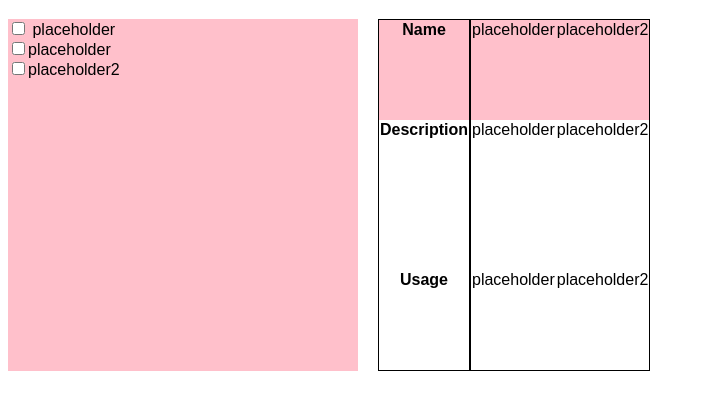
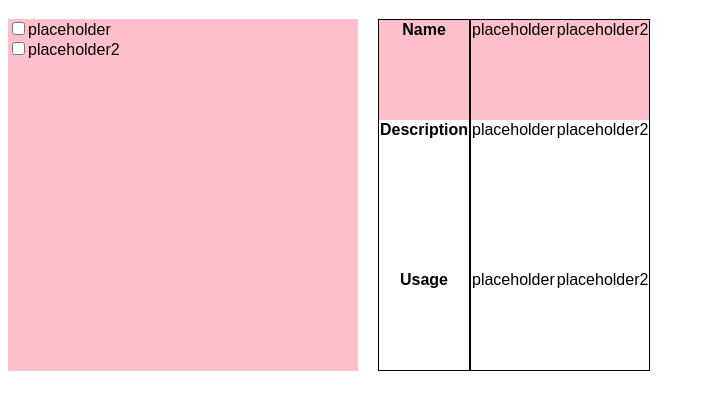
Before and after one commit to ri-zhan/ds-comparison, a plain HTML site: page index.html in a window 1280 px wide. Shown: the part 61-470 px from the top of the page, without its empty margins (0-705 px from the left). Drawn offline with Linux system fonts and the light colour scheme.

Commit message:
feat: placeholder checkbox hidden

```diff
--- a/index.html
+++ b/index.html
@@ -16,8 +16,8 @@
         <h1>Design System Component Comparison</h1>
         <div class="content">
             <div id="selection">
-                <div>
-                    <input type="checkbox">
+                <div id="hidden-checkbox">
+                    <input type="checkbox" name="selection" value="placeholder">
                     <label for="placeholder">placeholder</label>
                 </div>
             </div>
--- a/script.js
+++ b/script.js
@@ -50,3 +50,6 @@ filterDropDown.addEventListener("click", function(){
     }
   });
 });
+
+// remove placeholder checkbox
+document.getElementById('selection').removeChild((document.getElementById('hidden-checkbox')))
```
Also changed, not shown: style.css (line endings or trailing spaces).
